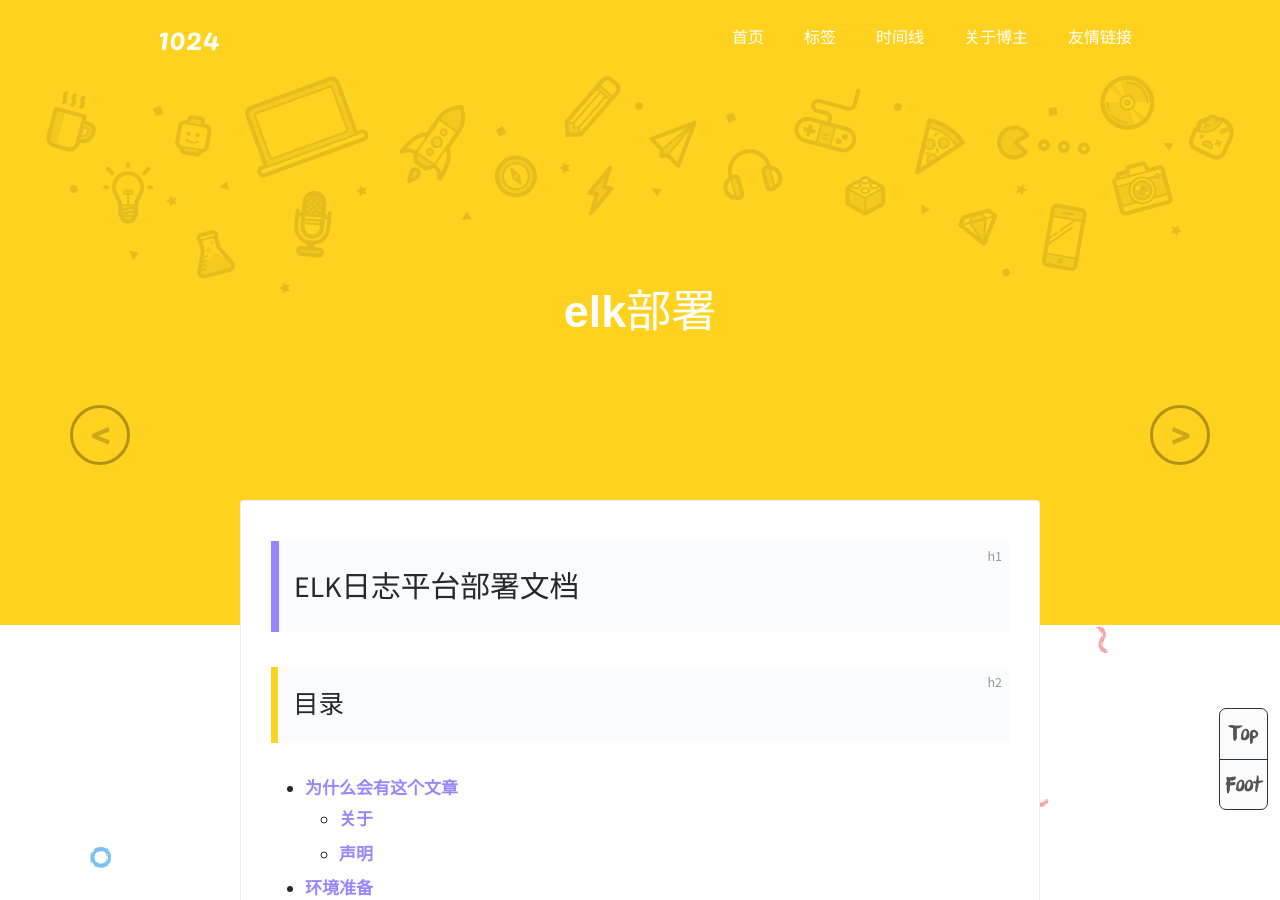
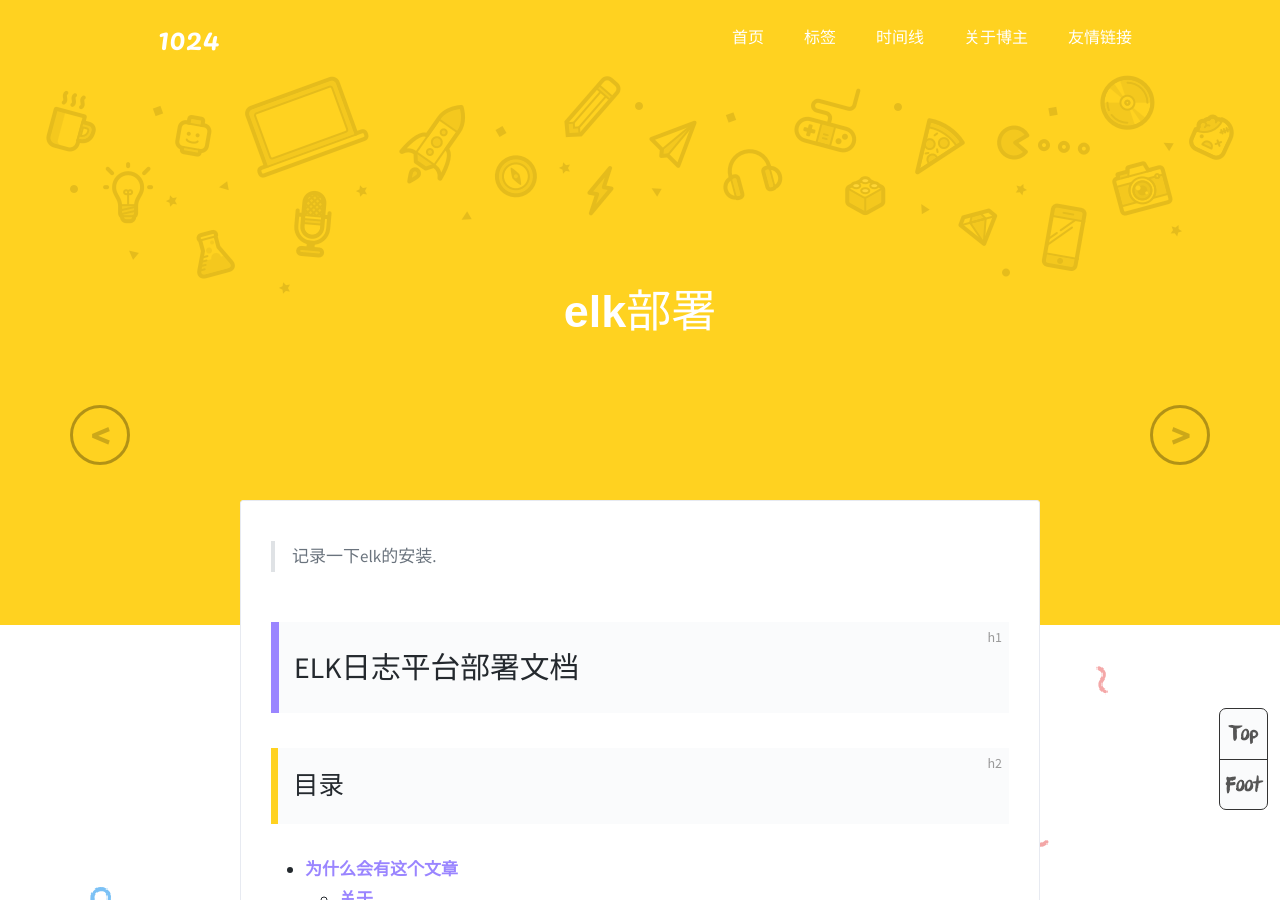
Before and after one commit to WuChenLinux/yw, a Jekyll site: the page built from _posts/2018-10-18-elk.md, in a window 1280 px wide and 900 px high. Built offline with Jekyll 4.4.1, drawn with Linux system fonts in a browser that asks for light colours; comment, search, counter and statistics services are not loaded.

Commit message:
Update 2018-10-18-elk.md

```diff
--- a/_posts/2018-10-18-elk.md
+++ b/_posts/2018-10-18-elk.md
@@ -7,6 +7,8 @@ color: rgb(255,210,32)
 cover: 'http://on2171g4d.bkt.clouddn.com/jekyll-banner.png'
 tags: elk
 ---
+> 记录一下elk的安装.
+
 # ELK日志平台部署文档 #
 
 
```
